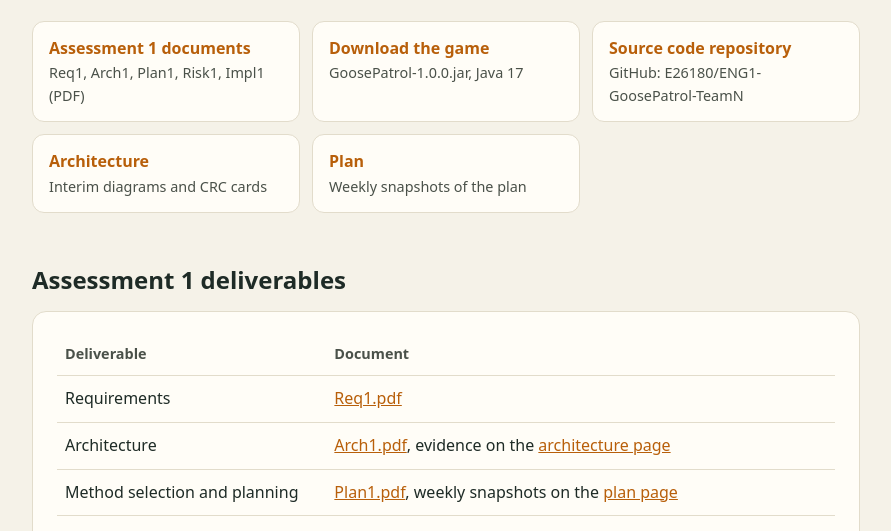
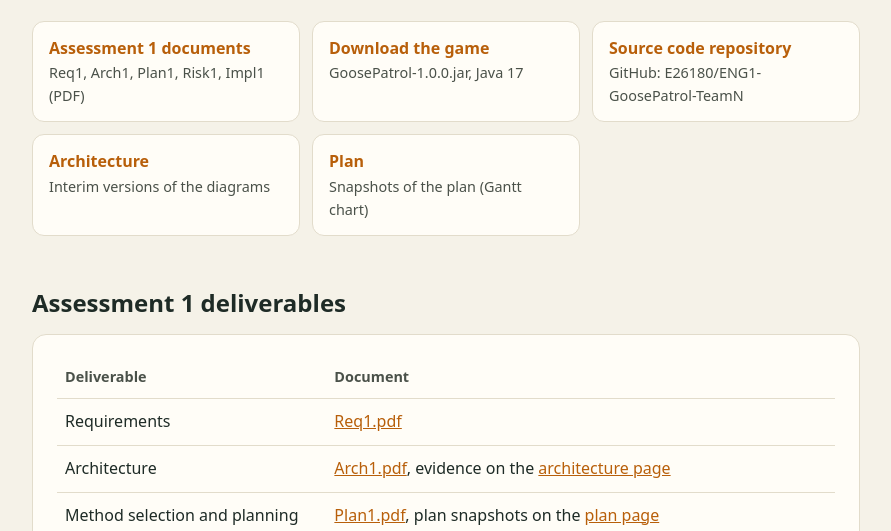
Before and after one commit to E26180/ENG1-GoosePatrol-TeamN, a plain HTML site: page website/index.html in a window 1280 px wide. Shown: the part 269-800 px from the top of the page, without its empty margins (194-1085 px from the left). Drawn offline with Linux system fonts and the light colour scheme.

Commit message:
Add the team's diagram versions and Gantt snapshot to the website

```diff
--- a/website/index.html
+++ b/website/index.html
@@ -25,8 +25,8 @@
       <a href="#deliverables">Assessment 1 documents<span>Req1, Arch1, Plan1, Risk1, Impl1 (PDF)</span></a>
       <a href="GoosePatrol-1.0.0.jar" download>Download the game<span>GoosePatrol-1.0.0.jar, Java 17</span></a>
       <a href="https://github.com/E26180/ENG1-GoosePatrol-TeamN">Source code repository<span>GitHub: E26180/ENG1-GoosePatrol-TeamN</span></a>
-      <a href="architecture.html">Architecture<span>Interim diagrams and CRC cards</span></a>
-      <a href="plan.html">Plan<span>Weekly snapshots of the plan</span></a>
+      <a href="architecture.html">Architecture<span>Interim versions of the diagrams</span></a>
+      <a href="plan.html">Plan<span>Snapshots of the plan (Gantt chart)</span></a>
     </div>
 
     <h2 id="deliverables">Assessment 1 deliverables</h2>
@@ -38,7 +38,7 @@
         <tbody>
           <tr><td>Requirements</td><td><a href="docs/Req1.pdf">Req1.pdf</a></td></tr>
           <tr><td>Architecture</td><td><a href="docs/Arch1.pdf">Arch1.pdf</a>, evidence on the <a href="architecture.html">architecture page</a></td></tr>
-          <tr><td>Method selection and planning</td><td><a href="docs/Plan1.pdf">Plan1.pdf</a>, weekly snapshots on the <a href="plan.html">plan page</a></td></tr>
+          <tr><td>Method selection and planning</td><td><a href="docs/Plan1.pdf">Plan1.pdf</a>, plan snapshots on the <a href="plan.html">plan page</a></td></tr>
           <tr><td>Risk assessment and mitigation</td><td><a href="docs/Risk1.pdf">Risk1.pdf</a></td></tr>
           <tr><td>Implementation</td><td><a href="docs/Impl1.pdf">Impl1.pdf</a>, code in the <a href="https://github.com/E26180/ENG1-GoosePatrol-TeamN">repository</a>, game: <a href="GoosePatrol-1.0.0.jar" download>GoosePatrol-1.0.0.jar</a></td></tr>
         </tbody>
```
Also changed, not shown: website/architecture.html (+2 -2 lines), website/plan.html (+3 -3 lines), docs/plan/gantt-week-6.png (added), 3 other files.
